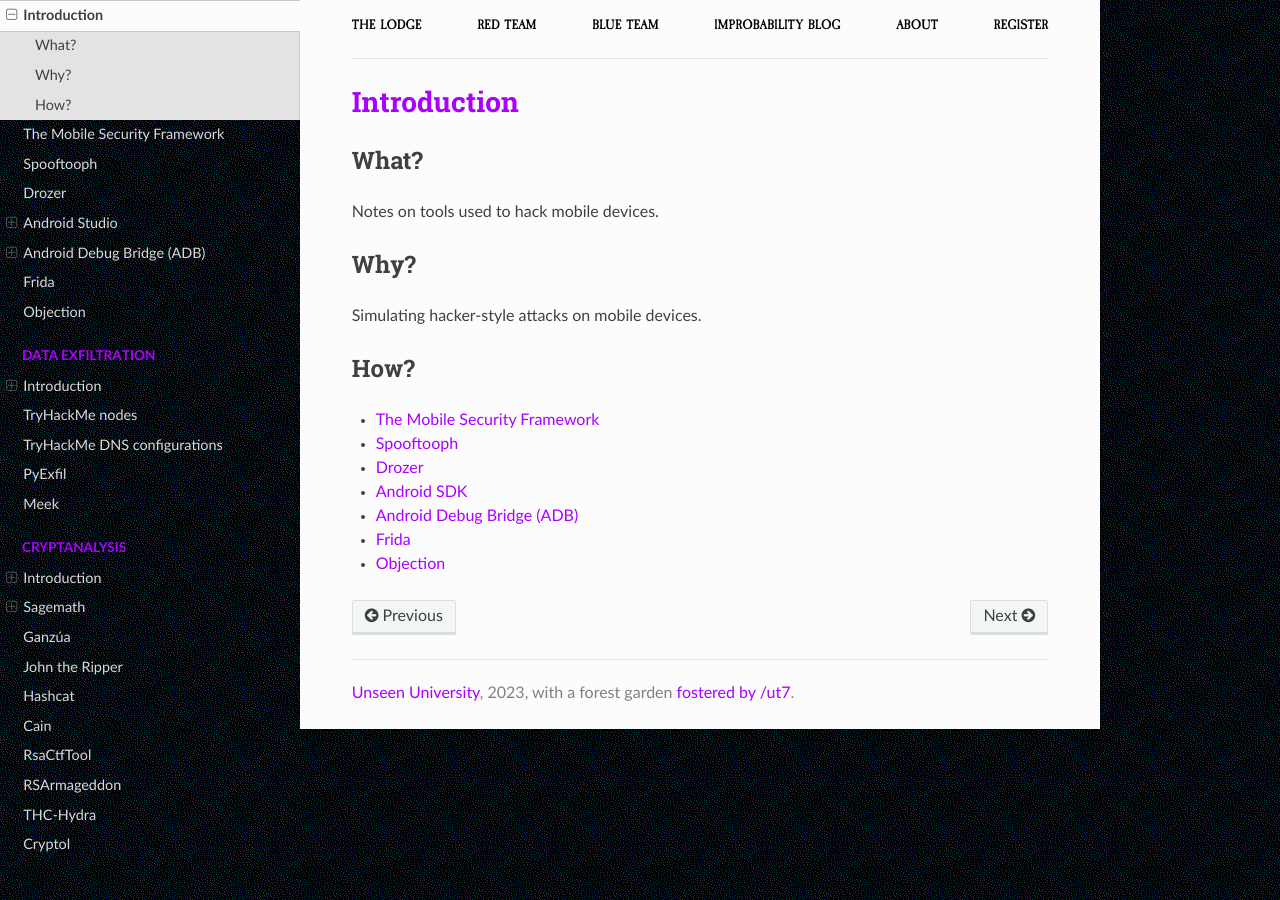
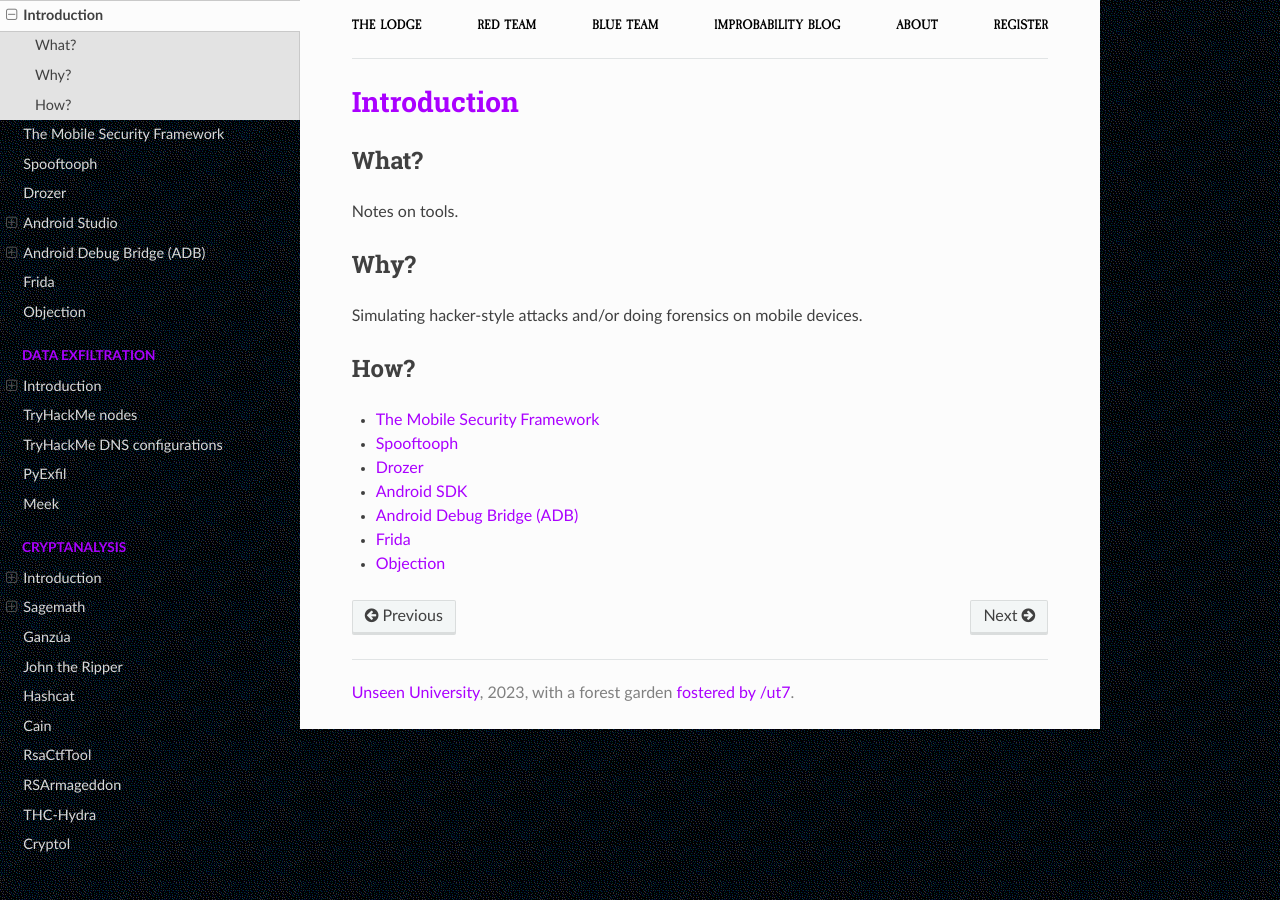
Before and after one commit to tymyrddin/testlab, a Sphinx documentation site: the page built from source/docs/mobile/README.md, in a window 1280 px wide. Built offline with Sphinx 7.4.7 and the Read the Docs theme 2.0.0, drawn with Linux system fonts in a browser that asks for light colours.

```diff
--- a/source/docs/mobile/README.md
+++ b/source/docs/mobile/README.md
@@ -2,11 +2,11 @@
 
 ## What?
 
-Notes on tools used to hack mobile devices.
+Notes on tools.
 
 ## Why?
 
-Simulating hacker-style attacks on mobile devices.
+Simulating hacker-style attacks and/or doing forensics on mobile devices.
 
 ## How?
 
```
